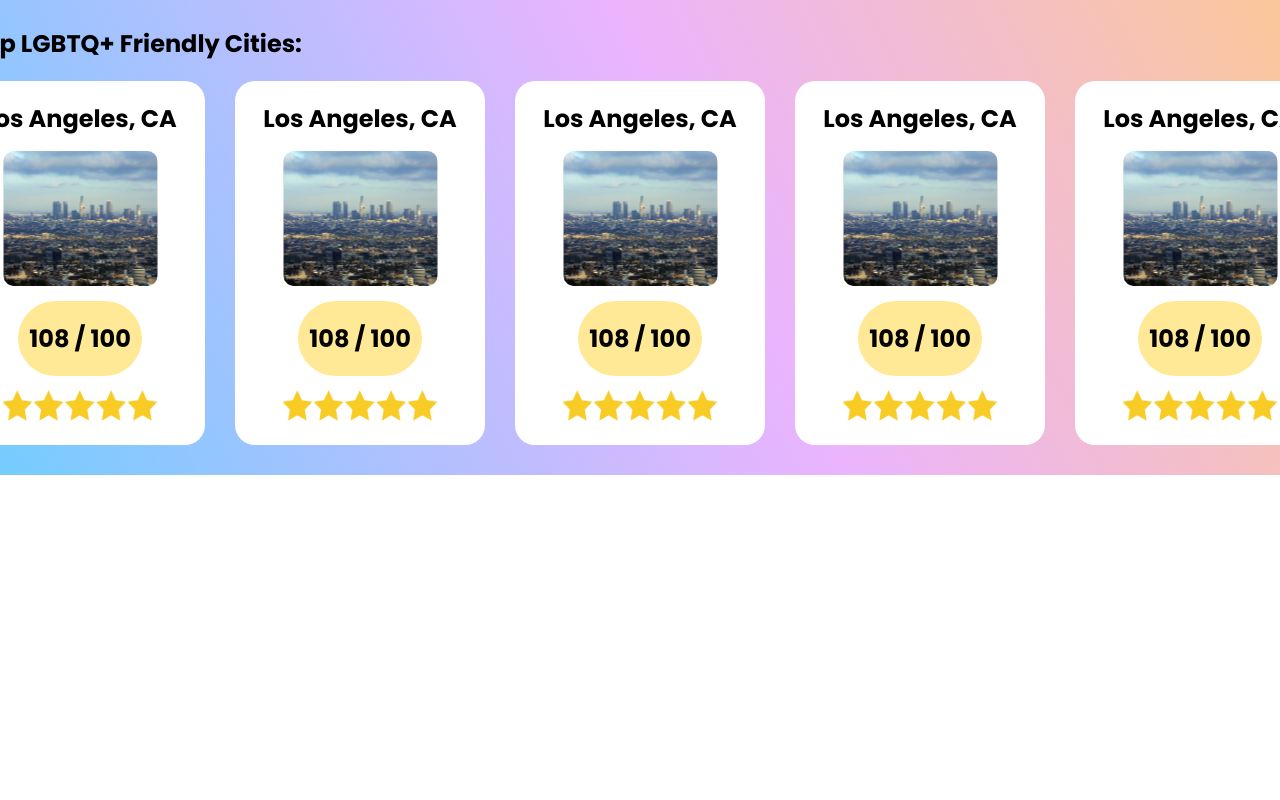
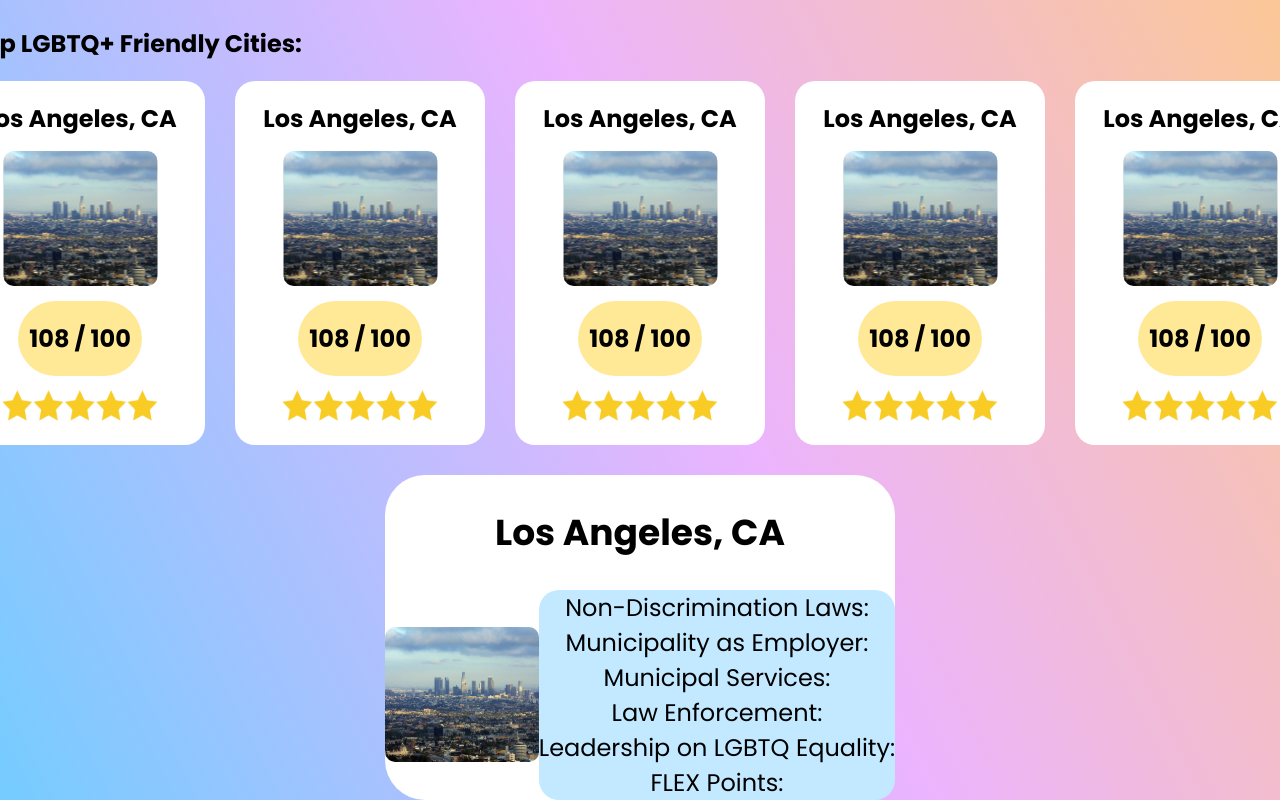
Before and after one commit to nareha/cityspace, a React (Create React App) app: page /city/1 in a window 1280 px wide. Shown: the part 372-1172 px from the top of the page. Before the commit the page ends 847 px from the top, so only its background shows below. Built offline with nearby package versions, Linux system fonts and the light colour scheme.

Commit message:
working on city page

```diff
--- a/src/App.css
+++ b/src/App.css
@@ -8,7 +8,7 @@
   min-height: 100vh;
   font-size: calc(10px + 2vmin);
   font-family: 'Poppins', sans-serif;
-  color: white;
+  color: black;
   font-size: 24px;
 }
 
@@ -30,7 +30,6 @@ body {
 }
 
 h1 {
-  color:black;
   font-size: 36px;
   margin: 30px;
 }
@@ -56,7 +55,6 @@ h1 {
 }
 
 .top-cities {
-  color: black;
   margin: 30px;
 }
 
--- a/src/App.js
+++ b/src/App.js
@@ -4,6 +4,7 @@ import searchButton from './images/searchButton.svg';
 import CityCard from './CityCard.js';
 import LA from './images/LA.svg';
 import './App.css';
+import CityPage from './CityPage.js';
 
 function App() {
   return (
@@ -20,13 +21,15 @@ function App() {
         <div className="top-cities">
           <h2>Top LGBTQ+ Friendly Cities:</h2>
           <div className="city-card-list">
-            <CityCard city="Los Angeles, CA" total="108 / 100" stars={5} img={LA}/>
+            <CityCard city="Los Angeles, CA" total="108 / 100" stars={5} img={LA} />
             <CityCard city="Los Angeles, CA" total="108 / 100" stars={5} img={LA}/>
             <CityCard city="Los Angeles, CA" total="108 / 100" stars={5} img={LA}/>
             <CityCard city="Los Angeles, CA" total="108 / 100" stars={5} img={LA}/>
             <CityCard city="Los Angeles, CA" total="108 / 100" stars={5} img={LA}/>
           </div>
         </div>
+        {/*move this later*/}
+        <CityPage city="Los Angeles, CA" img={LA}/>
       </body>
     </div>
   );
--- /dev/null
+++ b/src/CityPage.css
@@ -0,0 +1,24 @@
+.city-page-container {
+    background: white;
+    border-radius: 40px;
+    display: flex;
+    flex-direction: column;
+}
+
+.city-page-info {
+    display: flex;
+    flex-direction: row;
+    align-items: center;
+}
+
+.city-page-stats {
+    display: flex;
+    flex-direction: column;
+    align-items: center;
+    background-color: #C2E9FF;
+    border-radius: 20px;
+}
+
+.criteria {
+    white-space: pre-wrap;
+}
--- /dev/null
+++ b/src/CityPage.js
@@ -0,0 +1,17 @@
+import './CityPage.css';
+
+export default function CityPage(props) {
+    return (
+        <div className="city-page-container">
+            <h1>{props.city}</h1>
+            <div className="city-page-info">
+                <img src={props.img} alt={props.city}/>
+                <div className="city-page-stats">
+                    <div>
+                        <div className="criteria">Non-Discrimination Laws:<br></br>Municipality as Employer:<br></br>Municipal Services:<br></br>Law Enforcement:<br></br>Leadership on LGBTQ Equality:<br></br>FLEX Points:</div>
+                    </div>
+                </div>
+            </div>
+        </div>
+    );
+}
```
Also changed, not shown: 1 other file (tests, documents, lock files or other folders).
